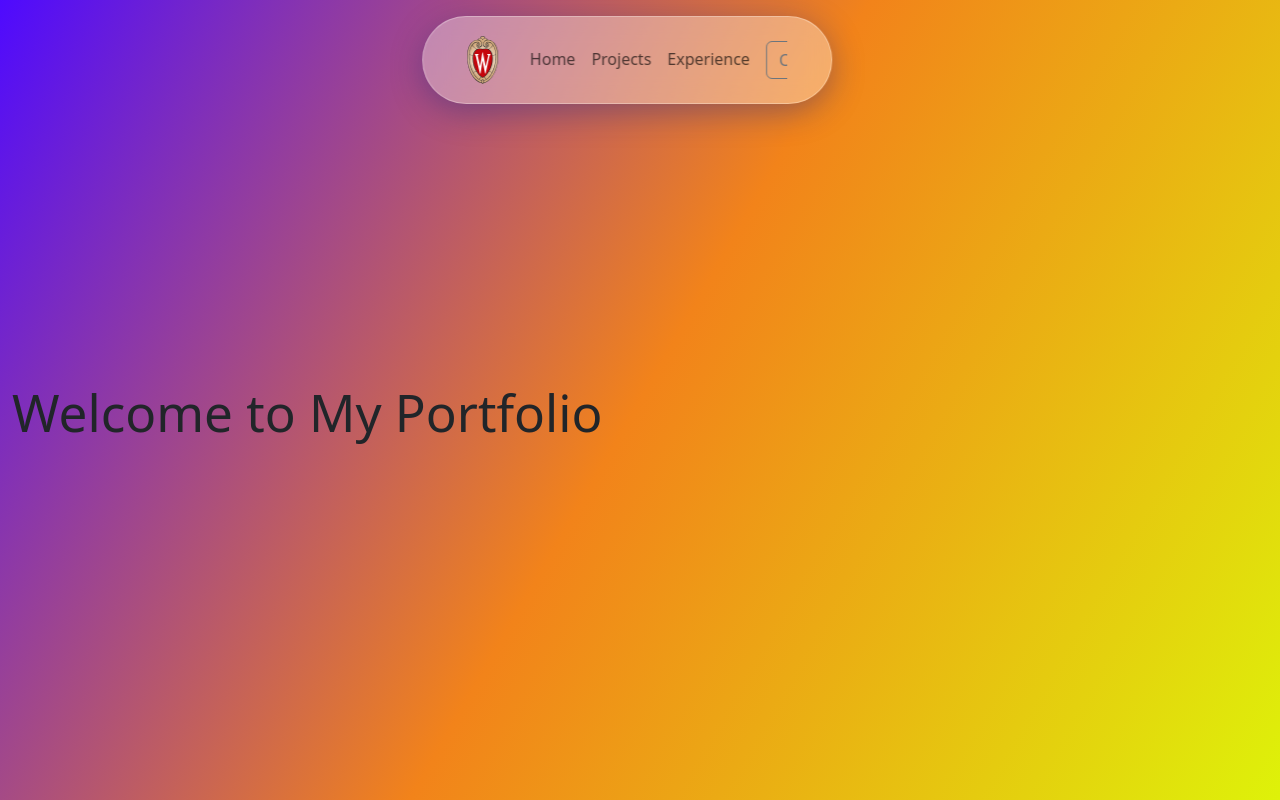
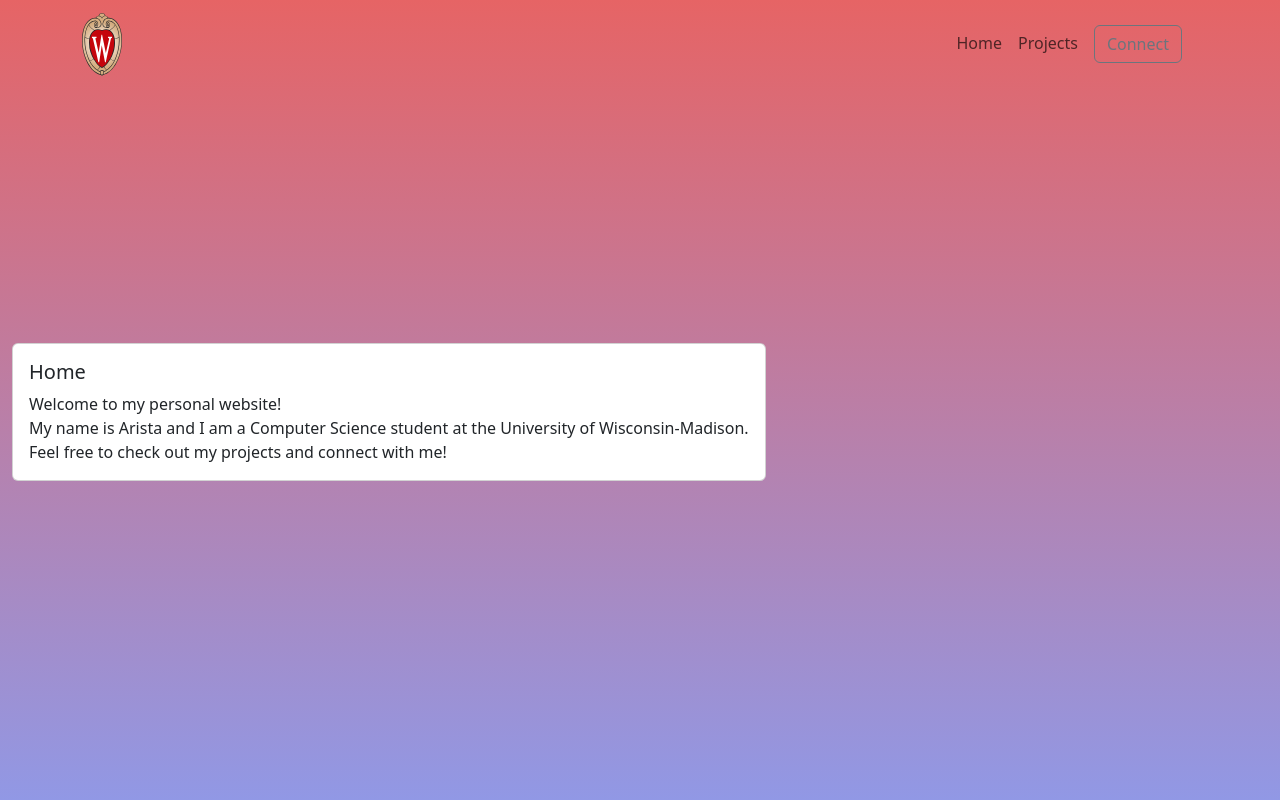
Before and after one commit to rankaarista/PersonalWebsite, a React (Vite) app: page / in a window 1280 px wide. Built offline with nearby package versions, Linux system fonts and the light colour scheme.

Commit message:
Multiple changes to the UI. Shifted focus to deploying a working usable website. Making basic Home, Projects, About Me and Connect Pages.

```diff
--- a/package.json
+++ b/package.json
@@ -11,7 +11,9 @@
   },
   "dependencies": {
     "@react-spring/web": "^9.7.5",
+    "@use-gesture/react": "^10.3.1",
     "bootstrap": "^5.3.3",
+    "motion": "^11.18.1",
     "react": "^18.3.1",
     "react-bootstrap": "^2.10.7",
     "react-dom": "^18.3.1",
--- a/src/App.css
+++ b/src/App.css
@@ -35,9 +35,6 @@
   }
 }
 
-.card {
-  padding: 2em;
-}
 
 .read-the-docs {
   color: #888;
--- a/src/PageNavbar.jsx
+++ b/src/PageNavbar.jsx
@@ -8,24 +8,7 @@ return (
     <Navbar
         fixed="top"
         expand="sm"
-        collapseOnSelect
-        style={{
-            background: "rgba(255, 255, 255, 0.35)",
-            boxShadow: "0 8px 32px 0 rgba(31, 38, 135, 0.4)",
-            backdropFilter: "blur(12px)",
-            WebkitBackdropFilter: "blur(12px)",
-            borderRadius: "50px",
-            border: "1px solid rgba(255, 255, 255, 0.3)",
-            width: "32%",
-            maxWidth: "500px",
-            margin: "1rem auto",
-            left: "30%",
-            transform: "translateX(-50%)",
-            padding: "0.5rem 2rem",
-            // Added properties for better mobile handling
-            overflowX: "hidden",
-            fontSize: "clamp(0.8rem, 2vw, 1rem)", // Responsive font size
-          }}>
+        collapseOnSelect>
         <Container>
             <Navbar.Brand as={Link} to="/pages/About">
                     <img
@@ -37,23 +20,14 @@ return (
                     />
             </Navbar.Brand>
             <Navbar.Toggle aria-controls="responsive-navbar-nav" />
-            <Navbar.Collapse id="responsive-navbar-nav"
-                style={{
-                    maxHeight: "80vh",  // Maximum height of 80% viewport height
-                    overflowY: "auto", // Allows scrolling if content is too long
-                    '@media (max-width: 576px)': {
-                    background: "rgba(255, 255, 255, 0.35)", // Same as navbar background
-                    backdropFilter: "blur(12px)",
-                    margin: "0.5rem -1rem",
-                    padding: "0.5rem 1rem",
-                    borderRadius: "25px",
-                    }
-                }}>
+            <Navbar.Collapse id="responsive-navbar-nav">
             <Nav className="ms-auto" style={{padding: "0.5rem"}}>
                     <Nav.Link style={{paddingTop: "14px"}} as={Link} to="/">
                     <p>Home</p> </Nav.Link>
                     <Nav.Link style={{paddingTop: "14px"}} as={Link} to="/pages/Projects">Projects</Nav.Link>
-                    <Nav.Link style={{paddingTop: "14px"}} as={Link} to="/pages/Experience">Experience</Nav.Link>
+                    {
+                        //<Nav.Link style={{paddingTop: "14px"}} as={Link} to="/pages/Experience">Experience</Nav.Link>
+                    }
                     <Nav.Link as={Link} to="/pages/Contact">
                             <Button variant="outline-secondary" >
                                     Connect
--- a/src/PageRouter.jsx
+++ b/src/PageRouter.jsx
@@ -1,22 +1,22 @@
-// src/PageRouter.jsx
-import { HashRouter, Route, Routes } from "react-router-dom";
-import MainPage from "./MainPage";
-import { Home } from "./pages/Home";
-import { About } from "./pages/About";
-import { Contact } from './pages/Contact';
-import { Projects } from "./pages/Projects";
-import { Experience } from "./pages/Experience";
+import React from 'react';
+import { HashRouter, Route, Routes, Outlet } from 'react-router-dom';
+import MainPage from './MainPage';
+import Home from './pages/Home';
+import About from './pages/About';
+import Contact from './pages/Contact';
+import Projects from './pages/Projects';
+// import Experience from './pages/Experience';
 
 export default function PageRouter() {
   return (
     <HashRouter>
       <Routes>
-          <Route path="/" element={<MainPage />}>
+        <Route path="/" element={<MainPage />}>
           <Route index element={<Home />} />
-          <Route path="pages/About" element={<About />} />
-          <Route path="pages/Projects" element={<Projects />} />
-          <Route path="pages/Experience" element={<Experience />} />
-          <Route path="pages/Contact" element={<Contact />} />
+          <Route path="/pages/about" element={<About />} />
+          <Route path="/pages/projects" element={<Projects />} />
+          <Route path="pages/contact" element={<Contact />} />
+          {/* <Route path="experience" element={<Experience />} /> */}
         </Route>
       </Routes>
     </HashRouter>
--- /dev/null
+++ b/src/data/projectData.json
@@ -0,0 +1,22 @@
+[
+    {
+        "id": 1,
+        "title": "Project 1",
+        "description": "This is a description of project 1"
+    },
+    {
+        "id": 2,
+        "title": "Project 1",
+        "description": "This is a description of project 1"
+    },
+    {
+        "id": 3,
+        "title": "Project 1",
+        "description": "This is a description of project 1"
+    },
+    {
+        "id": 4,
+        "title": "Project 1",
+        "description": "This is a description of project 1"
+    }
+]
--- a/src/index.css
+++ b/src/index.css
@@ -18,7 +18,7 @@
 }
 
 body {
-  background-image: linear-gradient(120deg, #4e0aff, #f2831a 50%, #def209);
+  background-image: linear-gradient(#e66465, #9198e5);
 }
 
 a {
--- a/src/pages/About.jsx
+++ b/src/pages/About.jsx
@@ -1,4 +1,6 @@
-export const About = () => {
+import React from 'react';
+
+export default function About() {
   return (
     <div className="space-y-4">
       <h1 className="text-4xl font-bold">About Me</h1>
@@ -7,4 +9,4 @@ export const About = () => {
       </p>
     </div>
   );
-  };
+}
--- a/src/pages/Contact.jsx
+++ b/src/pages/Contact.jsx
@@ -1,4 +1,4 @@
-export const Contact = () => {
+export default function Contact (){
     return (
       <div className="space-y-4">
         <h1 className="text-4xl font-bold">Contact Me</h1>
--- a/src/pages/Home.jsx
+++ b/src/pages/Home.jsx
@@ -1,11 +1,16 @@
-export const Home = () => {
-    return (
-      <div style={{
-        backgroundColor: "",
-        borderRadius: "30px",
-        }}>
-        <h1>Welcome to My Portfolio</h1>
+import React, { useState } from 'react';
+import { useSpring, animated } from '@react-spring/web';
+import { Card } from 'react-bootstrap';
 
-      </div>
-    );
+export default function Home (){
+  return<Card>
+      <Card.Body>
+        <Card.Title>Home</Card.Title>
+        <Card.Text>
+          <p>Welcome to my personal website!</p>
+          <p>My name is Arista and I am a Computer Science student at the University of Wisconsin-Madison.</p>
+          <p>Feel free to check out my projects and connect with me!</p>
+        </Card.Text>
+      </Card.Body>
+    </Card>
 };
--- a/src/pages/Projects.jsx
+++ b/src/pages/Projects.jsx
@@ -1,10 +1,31 @@
-export const Projects = () => {
-    return (
-      <div className="space-y-4">
-        <h1 className="text-4xl font-bold">My Projects</h1>
-        <div className="grid grid-cols-1 md:grid-cols-2 gap-6">
-          {/* Project cards go here */}
-        </div>
-      </div>
-    );
-  };
+import { Card } from "react-bootstrap";
+import { useEffect, useState } from "react";
+
+export default function Projects () {
+
+  const [projects, setProjects] = useState([]);
+
+  useEffect(() => {
+    import('../data/projectData.json')
+      .then(data => setProjects(data.default))
+      .catch(error => console.error('Error loading projects:', error));
+  }, []);
+
+  return (
+    <div>
+      {projects.map((project) => {
+        return (
+          <Card>
+            <Card.Body>
+              <Card.Title>{project.id}</Card.Title>
+              <Card.Text>
+                <p>{project.title}</p>
+                <p>{project.description}</p>
+              </Card.Text>
+            </Card.Body>
+          </Card>
+        );
+      })}
+    </div>
+  );
+};
```
Also changed, not shown: 6 other files (tests, documents, lock files or other folders). Lines whose indentation alone changed are shown as unchanged.
